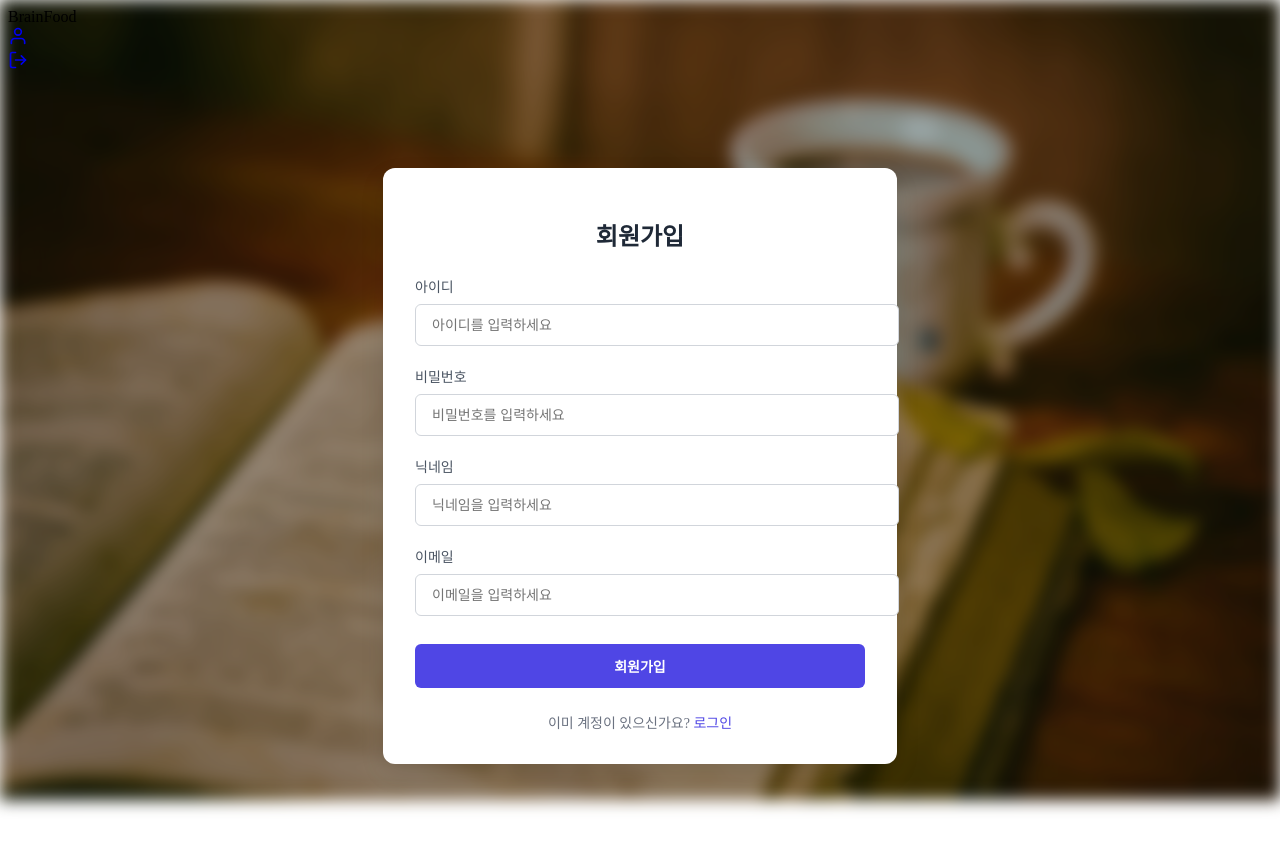
After one commit to Jingood/BrainFood, a Django app: template accounts/templates/accounts/signup.html in a window 1280 px wide. The commit adds this page. Run offline with Django 4.2, Linux system fonts and the light colour scheme; the template is opened without the code that fills it, so the values that code supplies are empty.

Commit message:
accounts/signup.html , accounts/signup.js 생성

```diff
--- /dev/null
+++ b/accounts/static/accounts/css/signup.css
@@ -0,0 +1,122 @@
+/* 배경 스타일 */
+body::before {
+    content: "";
+    position: fixed;
+    top: 0;
+    left: 0;
+    width: 100%;
+    height: 100%;
+    background-image: var(--background-image-url);
+    background-size: cover;
+    background-position: center;
+    background-repeat: no-repeat;
+    filter: blur(8px) brightness(0.7);
+    z-index: -1;
+  }
+
+  /* 회원가입 컨테이너 */
+  .signup-container {
+    display: flex;
+    justify-content: center;
+    align-items: center;
+    min-height: calc(100vh - 80px); /* 헤더 높이 제외 */
+    padding: 2rem 1rem;
+  }
+
+  /* 회원가입 카드 */
+  .signup-card {
+    background-color: white;
+    border-radius: 0.75rem;
+    box-shadow: 0 10px 25px rgba(0, 0, 0, 0.1);
+    width: 100%;
+    max-width: 450px;
+    padding: 2rem;
+  }
+
+  /* 회원가입 제목 */
+  .signup-title {
+    font-size: 1.5rem;
+    font-weight: 700;
+    color: #1f2937;
+    margin-bottom: 1.5rem;
+    text-align: center;
+  }
+
+  /* 폼 그룹 */
+  .form-group {
+    margin-bottom: 1.25rem;
+  }
+
+  /* 라벨 */
+  .form-label {
+    display: block;
+    font-size: 0.875rem;
+    font-weight: 500;
+    color: #4b5563;
+    margin-bottom: 0.5rem;
+  }
+
+  /* 입력 필드 */
+  .form-input {
+    width: 100%;
+    padding: 0.75rem 1rem;
+    border: 1px solid #d1d5db;
+    border-radius: 0.375rem;
+    font-size: 0.875rem;
+    color: #1f2937;
+    transition: border-color 0.2s ease;
+  }
+
+  .form-input:focus {
+    outline: none;
+    border-color: #4f46e5;
+    box-shadow: 0 0 0 3px rgba(79, 70, 229, 0.1);
+  }
+
+  /* 회원가입 버튼 */
+  .signup-button {
+    width: 100%;
+    padding: 0.75rem 1rem;
+    background-color: #4f46e5;
+    color: white;
+    border: none;
+    border-radius: 0.375rem;
+    font-size: 0.875rem;
+    font-weight: 600;
+    cursor: pointer;
+    transition: background-color 0.2s ease;
+    margin-top: 0.5rem;
+  }
+
+  .signup-button:hover {
+    background-color: #4338ca;
+  }
+
+  .signup-button:active {
+    transform: translateY(1px);
+  }
+
+  /* 로그인 링크 */
+  .login-link-container {
+    text-align: center;
+    margin-top: 1.5rem;
+    font-size: 0.875rem;
+    color: #6b7280;
+  }
+
+  .login-link {
+    color: #4f46e5;
+    text-decoration: none;
+    font-weight: 500;
+  }
+
+  .login-link:hover {
+    text-decoration: underline;
+  }
+
+  /* 반응형 디자인 */
+  @media (max-width: 640px) {
+    .signup-card {
+      padding: 1.5rem;
+    }
+  }
--- /dev/null
+++ b/accounts/templates/accounts/signup.html
@@ -0,0 +1,86 @@
+{% extends 'base.html' %}
+{% load static %}
+
+{% block title %}회원가입{% endblock %}
+
+{% block extra_head %}
+<script src="{% static 'accounts/js/signup.js' %}"></script>
+<style>
+  :root {
+    --background-image-url: url("{% static 'accounts/images/open-book.png' %}");
+  }
+</style>
+<link rel="stylesheet" href="{% static 'accounts/css/signup.css' %}">
+{% endblock %}
+
+{% block content %}
+<div class="signup-container">
+  <div class="signup-card">
+    <h1 class="signup-title">회원가입</h1>
+
+    <form id="signup-form" method="POST">
+      {% csrf_token %}
+
+      <!-- 아이디 입력 -->
+      <div class="form-group">
+        <label for="username" class="form-label">아이디</label>
+        <input
+          type="text"
+          id="username"
+          name="username"
+          class="form-input"
+          placeholder="아이디를 입력하세요"
+          required
+        >
+      </div>
+
+      <!-- 비밀번호 입력 -->
+      <div class="form-group">
+        <label for="password" class="form-label">비밀번호</label>
+        <input
+          type="password"
+          id="password"
+          name="password"
+          class="form-input"
+          placeholder="비밀번호를 입력하세요"
+          required
+        >
+      </div>
+
+      <!-- 닉네임 입력 -->
+      <div class="form-group">
+        <label for="nickname" class="form-label">닉네임</label>
+        <input
+          type="text"
+          id="nickname"
+          name="nickname"
+          class="form-input"
+          placeholder="닉네임을 입력하세요"
+          required
+        >
+      </div>
+
+      <!-- 이메일 입력 -->
+      <div class="form-group">
+        <label for="email" class="form-label">이메일</label>
+        <input
+          type="email"
+          id="email"
+          name="email"
+          class="form-input"
+          placeholder="이메일을 입력하세요"
+          required
+        >
+      </div>
+
+      <!-- 회원가입 버튼 -->
+      <button type="submit" class="signup-button">회원가입</button>
+    </form>
+
+    <!-- 로그인 링크 -->
+    <div class="login-link-container">
+      이미 계정이 있으신가요? <a class="login-link">로그인</a>
+    </div>
+  </div>
+</div>
+{% endblock %}
```
Also changed, not shown: accounts/static/accounts/js/signup.js (added, +21 -0 lines), templates/main.html (+6 -1 lines).
